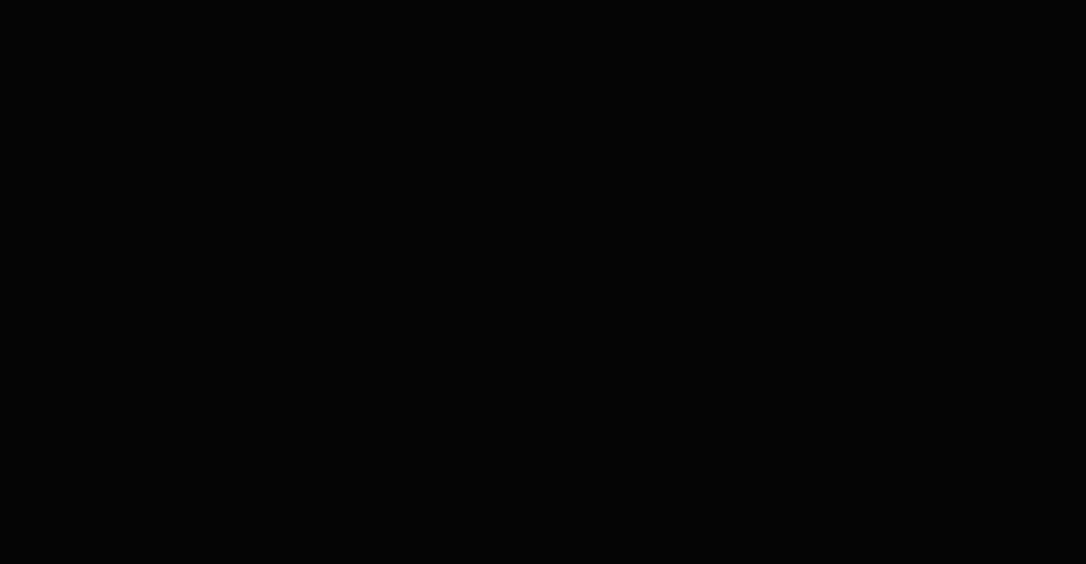
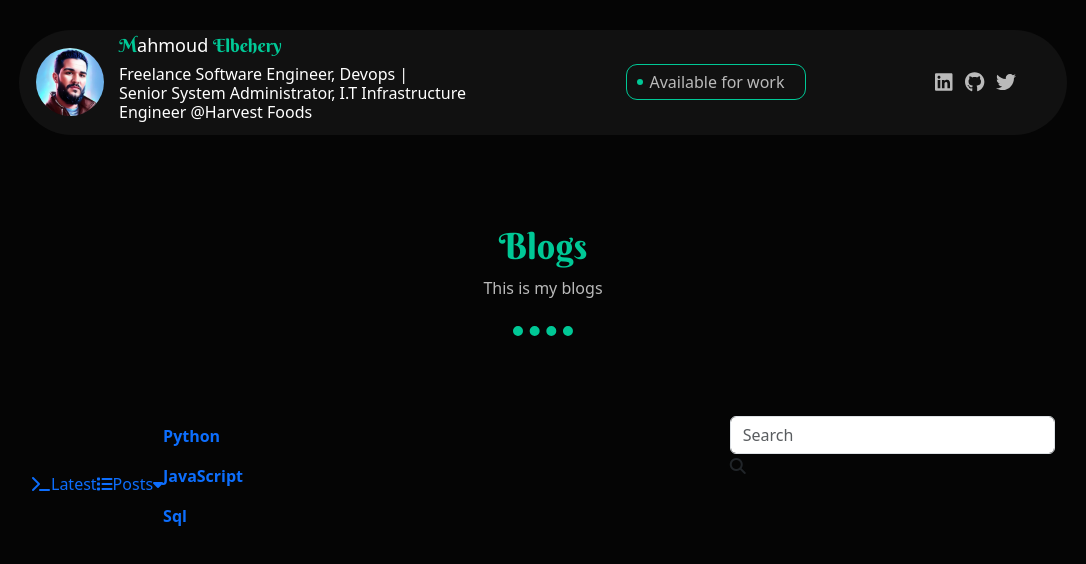
Before and after one commit to mahmoudramy93/portfolio, a React (Vite) app: page /portfolio/blogs in a window 1280 px wide. Shown: the top 564 px of the page, without its empty margins (97-1183 px from the left). Built offline with nearby package versions, Linux system fonts and the light colour scheme.

Commit message:
update deploy link

```diff
--- a/package.json
+++ b/package.json
@@ -1,6 +1,6 @@
 {
-  "name": "my_portfolio",
-  "homepage": "https://mahmoudramy84.github.io/my_portfolio/",
+  "name": "portfolio",
+  "homepage": "https://mahmoudramy84.github.io/portfolio/",
   "private": true,
   "version": "0.0.0",
   "type": "module",
--- a/src/App.jsx
+++ b/src/App.jsx
@@ -1,15 +1,15 @@
 import { BrowserRouter, Route, Routes } from "react-router-dom";
-import Home from "./pages/Home/Home";
-import About from "./pages/About/About";
+import { Home, About, Blogs } from "./pages/index";
 
 import "./App.scss";
 
 function App() {
   return (
-    <BrowserRouter basename="/my_portfolio">
+    <BrowserRouter basename="/portfolio">
       <Routes>
         <Route path="/" element={<Home />}></Route>
         <Route path="/about" element={<About />}></Route>
+        <Route path="/blogs" element={<Blogs />}></Route>
       </Routes>
     </BrowserRouter>
   );
--- /dev/null
+++ b/src/Sections/AllBlogs/AllBlogs.jsx
@@ -0,0 +1,89 @@
+import { CustomTitle } from "../../components/index";
+
+const Search = () => {
+  return (
+    <div className="search">
+      <form className="position-relative">
+        <input type="text" placeholder="Search" className="form-control" />
+        <i className="fa-solid fa-magnifying-glass search-icon" />
+      </form>
+    </div>
+  );
+};
+
+const AllBlogs = () => {
+  return (
+    <div className="blogs position-relative">
+      <div className="container">
+        <CustomTitle title={"Blogs"} description={"This is my blogs"} />
+        <div className="filter">
+          <div className="row">
+            <div className="col-8 d-flex">
+              <div className="categories d-flex align-items-center position-relative">
+                <a
+                  href="#"
+                  aria-label="latest blogs"
+                  className="d-flex align-items-center latest"
+                >
+                  <span className="icon">
+                    <i className="fa-solid fa-terminal" />
+                  </span>
+                  <span>Latest</span>
+                </a>
+                <a
+                  href="#"
+                  aria-label="categories"
+                  className="d-flex align-items-center posts"
+                  id="posts-btn"
+                >
+                  <span className="icon post-icon">
+                    <i className="fa-solid fa-list" />
+                  </span>
+                  <span>Posts</span>
+                  <span className="arrow-down">
+                    <i className="fa-solid fa-caret-down" />
+                  </span>
+                </a>
+                <ul className="dorpdown-menu" id="dorpdown-menu">
+                  <li>
+                    <a
+                      href="#"
+                      className="category d-block py-2 fw-bold"
+                      aria-label="Python"
+                    >
+                      Python
+                    </a>
+                  </li>
+                  <li>
+                    <a
+                      href="#"
+                      className="category d-block py-2 fw-bold"
+                      aria-label="JavaScript"
+                    >
+                      JavaScript
+                    </a>
+                  </li>
+                  <li>
+                    <a
+                      href="#"
+                      className="category d-block py-2 fw-bold"
+                      aria-label="Sql"
+                    >
+                      Sql
+                    </a>
+                  </li>
+                </ul>
+              </div>
+            </div>
+            <div className="col-4">
+              <Search />
+            </div>
+          </div>
+        </div>
+        <div className="content" />
+      </div>
+    </div>
+  );
+};
+
+export default AllBlogs;
--- a/src/Sections/index.jsx
+++ b/src/Sections/index.jsx
@@ -8,3 +8,4 @@ export { default as Testimonials } from "./Testimonials/Testimonials";
 export { default as MoreAboutMe } from "./MoreAboutMe/MoreAboutMe";
 export { default as Resume } from "./Resume/Resume";
 export { default as AllSkills } from "./AllSkills/AllSkills";
+export { default as AllBlogs } from "./AllBlogs/AllBlogs";
--- /dev/null
+++ b/src/pages/Blogs/Blogs.jsx
@@ -0,0 +1,14 @@
+import "./blogs.scss";
+import { Header } from "../../components/index";
+import { AllBlogs } from "../../Sections/index";
+
+const Blogs = () => {
+  return (
+    <>
+      <Header />
+      <AllBlogs />
+    </>
+  );
+};
+
+export default Blogs;
--- /dev/null
+++ b/src/pages/index.jsx
@@ -0,0 +1,3 @@
+export { default as Home } from "./Home/Home";
+export { default as About } from "./About/About";
+export { default as Blogs } from "./Blogs/Blogs";
--- a/vite.config.js
+++ b/vite.config.js
@@ -4,5 +4,5 @@ import vitePluginRequire from "vite-plugin-require";
 
 export default defineConfig({
   plugins: [react(), vitePluginRequire.default()],
-  base: "/my_portfolio/",
+  base: "/portfolio/",
 });
```
Also changed, not shown: src/Sections/AllBlogs/allBlogs.scss (added), src/pages/Blogs/blogs.scss (added), 2 other files (tests, documents, lock files or other folders).
